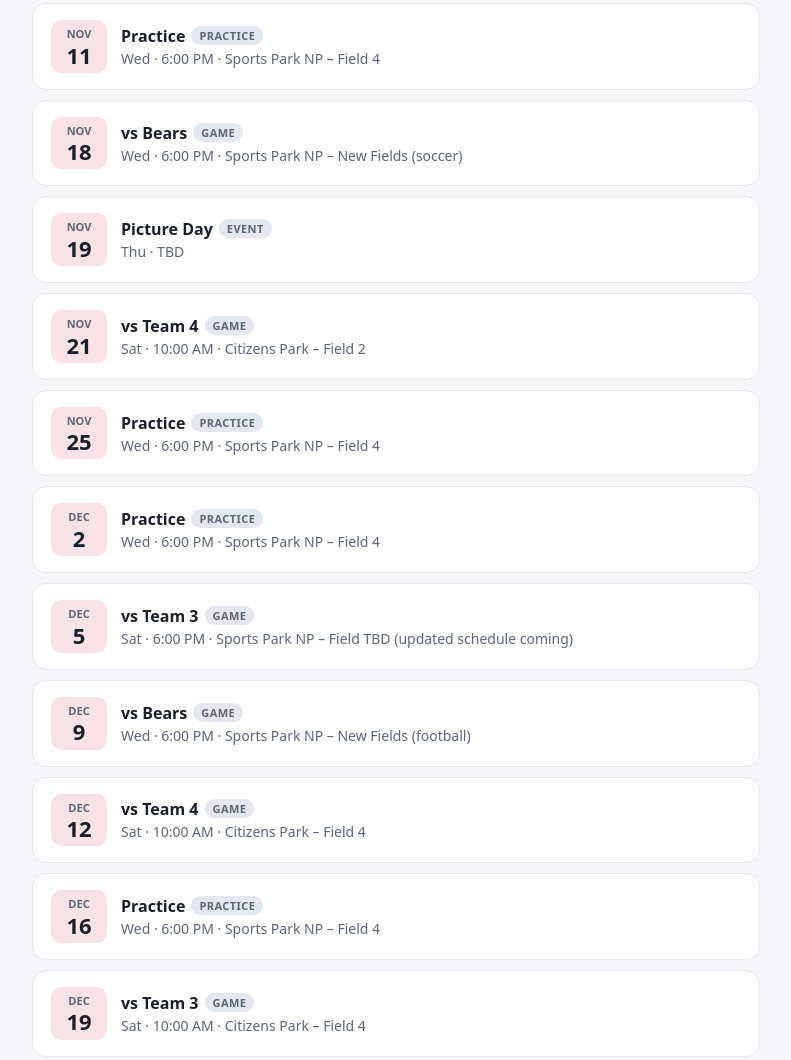
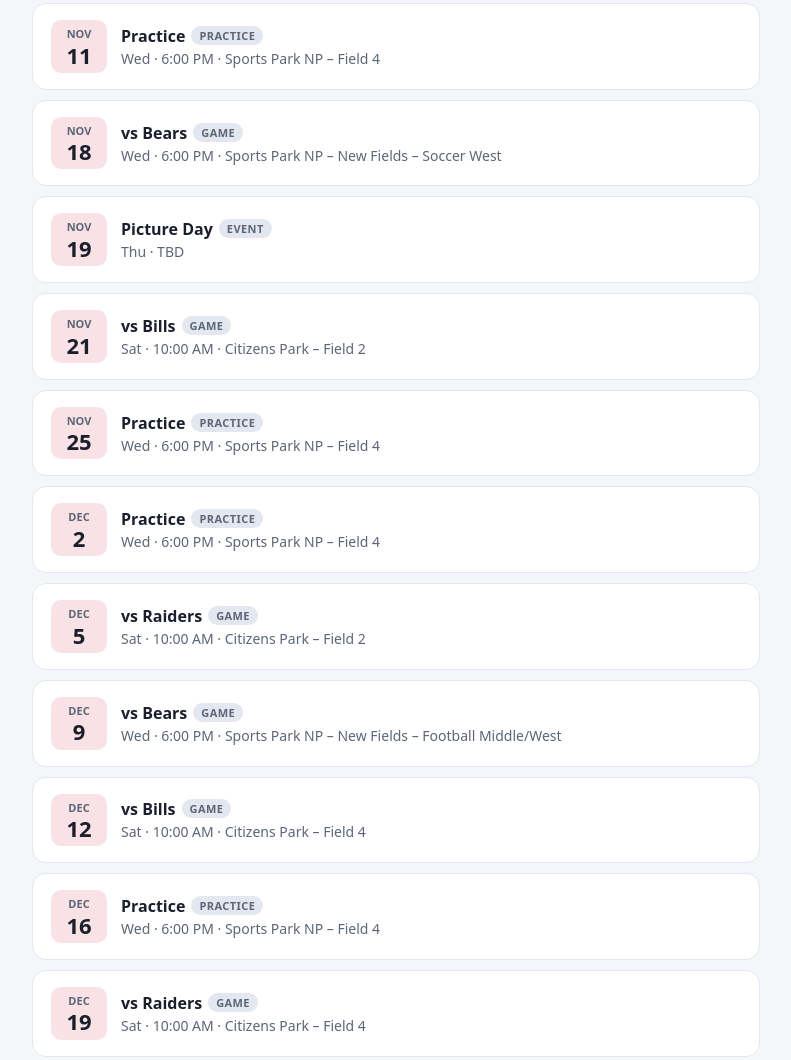
Before and after one commit to BattleMule-SQL/chiefs-flag-football, a plain HTML site: page index.html in a window 1280 px wide. Shown: the part 712-1772 px from the top of the page, without its empty margins (244-1035 px from the left). Drawn offline with Linux system fonts and the light colour scheme.

Commit message:
Update games from new league schedule; cache-bust assets
Opponents are now Bills/Raiders, Dec 5 moved to 10 AM at Citizens Park
Field 2, full Sports Park field names. Version-tag CSS/JS links and use
older-Safari-safe syntax.

Co-Authored-By: Claude Opus 5.5 <noreply@anthropic.com>

```diff
--- a/app.js
+++ b/app.js
@@ -1,7 +1,7 @@
 // Renders the page from data.js. You shouldn't need to edit this file.
 
 const $ = (id) => document.getElementById(id);
-const esc = (s) => String(s ?? "").replace(/[&<>"']/g, (c) =>
+const esc = (s) => String(s == null ? "" : s).replace(/[&<>"']/g, (c) =>
   ({ "&": "&amp;", "<": "&lt;", ">": "&gt;", '"': "&quot;", "'": "&#39;" }[c]));
 
 // Page labels in each language. Content text is translated via SPANISH in data.js.
@@ -27,7 +27,7 @@ const UI = {
 const getLang = () => {
   const q = new URLSearchParams(location.search).get("lang");
   if (q === "es" || q === "en") return q;
-  try { return localStorage.getItem("lang") === "es" ? "es" : "en"; } catch { return "en"; }
+  try { return localStorage.getItem("lang") === "es" ? "es" : "en"; } catch (e) { return "en"; }
 };
 let lang = getLang();
 let L = UI[lang];
@@ -156,7 +156,7 @@ function render() {
 
 $("lang-toggle").addEventListener("click", () => {
   lang = lang === "es" ? "en" : "es";
-  try { localStorage.setItem("lang", lang); } catch {}
+  try { localStorage.setItem("lang", lang); } catch (e) {}
   const url = new URL(location.href);
   url.searchParams.set("lang", lang);
   history.replaceState(null, "", url);
--- a/data.js
+++ b/data.js
@@ -51,12 +51,12 @@ const MAPS = [
 // Add result like "W 28–14" or "L 7–21" once a game is played.
 const SCHEDULE = [
   // Games — Team 1 (Chiefs)
-  { date: "2026-11-18", time: "18:00", type: "game", opponent: "Bears", field: "sportspark", spot: "New Fields (soccer)" },
-  { date: "2026-11-21", time: "10:00", type: "game", opponent: "Team 4", field: "citizens", spot: "Field 2" },
-  { date: "2026-12-05", time: "18:00", type: "game", opponent: "Team 3", field: "sportspark", spot: "Field TBD (updated schedule coming)" },
-  { date: "2026-12-09", time: "18:00", type: "game", opponent: "Bears", field: "sportspark", spot: "New Fields (football)" },
-  { date: "2026-12-12", time: "10:00", type: "game", opponent: "Team 4", field: "citizens", spot: "Field 4" },
-  { date: "2026-12-19", time: "10:00", type: "game", opponent: "Team 3", field: "citizens", spot: "Field 4" },
+  { date: "2026-11-18", time: "18:00", type: "game", opponent: "Bears", field: "sportspark", spot: "New Fields – Soccer West" },
+  { date: "2026-11-21", time: "10:00", type: "game", opponent: "Bills", field: "citizens", spot: "Field 2" },
+  { date: "2026-12-05", time: "10:00", type: "game", opponent: "Raiders", field: "citizens", spot: "Field 2" },
+  { date: "2026-12-09", time: "18:00", type: "game", opponent: "Bears", field: "sportspark", spot: "New Fields – Football Middle/West" },
+  { date: "2026-12-12", time: "10:00", type: "game", opponent: "Bills", field: "citizens", spot: "Field 4" },
+  { date: "2026-12-19", time: "10:00", type: "game", opponent: "Raiders", field: "citizens", spot: "Field 4" },
 
   // Team events
   { date: "2026-11-19", time: "TBD", type: "event", title: "Picture Day" },
@@ -80,11 +80,8 @@ const SPANISH = {
   "Sports Park — New Side": "Sports Park — Lado Nuevo",
   "Fields 1–4. Wednesday practices are on Field 4 (bottom left).": "Campos 1–4. Las prácticas de los miércoles son en el Campo 4 (abajo a la izquierda).",
   "Picture Day": "Día de fotos",
-  "Team 3": "Equipo 3",
-  "Team 4": "Equipo 4",
   "Field 2": "Campo 2",
   "Field 4": "Campo 4",
-  "New Fields (soccer)": "Campos Nuevos (fútbol)",
-  "New Fields (football)": "Campos Nuevos (fútbol americano)",
-  "Field TBD (updated schedule coming)": "Campo por confirmar (pronto habrá calendario actualizado)",
+  "New Fields – Soccer West": "Campos Nuevos – Fútbol Oeste",
+  "New Fields – Football Middle/West": "Campos Nuevos – Fútbol Americano Centro/Oeste",
 };
--- a/index.html
+++ b/index.html
@@ -4,7 +4,7 @@
   <meta charset="utf-8">
   <meta name="viewport" content="width=device-width, initial-scale=1">
   <title>Team Page</title>
-  <link rel="stylesheet" href="styles.css">
+  <link rel="stylesheet" href="styles.css?v=3">
 </head>
 <body>
   <header class="hero">
@@ -47,7 +47,7 @@
     <p id="team-contact"></p>
   </footer>
 
-  <script src="data.js"></script>
-  <script src="app.js"></script>
+  <script src="data.js?v=3"></script>
+  <script src="app.js?v=3"></script>
 </body>
 </html>
```
